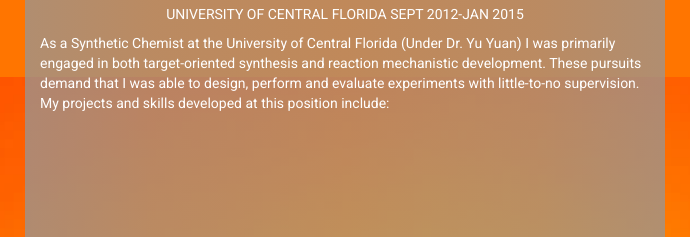
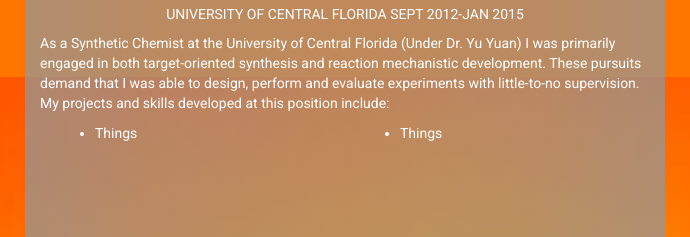
Before and after one commit to Jakkob/Resume-Site, a plain HTML site: page index.html in a window 1280 px wide. Shown: the part 1923-2160 px from the top of the page, 280-970 px from the left. Drawn offline with nearby package versions, Linux system fonts and the light colour scheme.

Commit message:
Push test

```diff
--- a/index.html
+++ b/index.html
@@ -122,8 +122,16 @@
 		<h5 class="text-center">UNIVERSITY OF CENTRAL FLORIDA SEPT 2012-JAN 2015</h5>
 		<p>As a Synthetic Chemist at the University of Central Florida (Under Dr. Yu Yuan) I was primarily engaged in both target-oriented synthesis and reaction mechanistic development. These pursuits demand that I was able to design, perform and evaluate experiments with little-to-no supervision. My projects and skills developed at this position include:</p>
 		<div>
-			<div class="col-md-6"></div>
-			<div class="col-md-6"></div>
+			<div class="col-md-6">
+				<ul>
+					<li>Things</li>
+				</ul>
+			</div>
+			<div class="col-md-6">
+				<ul>
+					<li>Things</li>
+				</ul>
+			</div>
 		</div>
 		</div>
 	</div>
```
